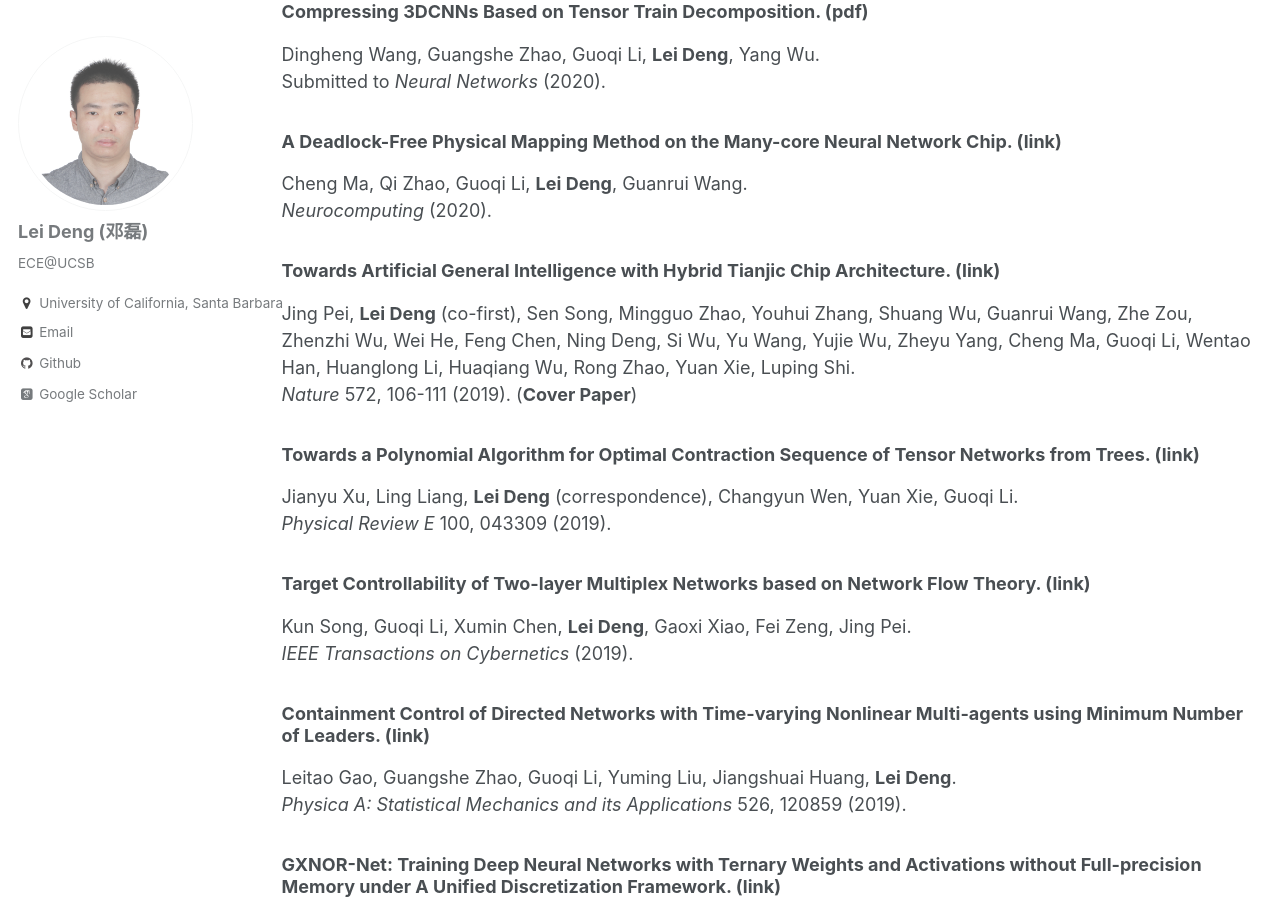
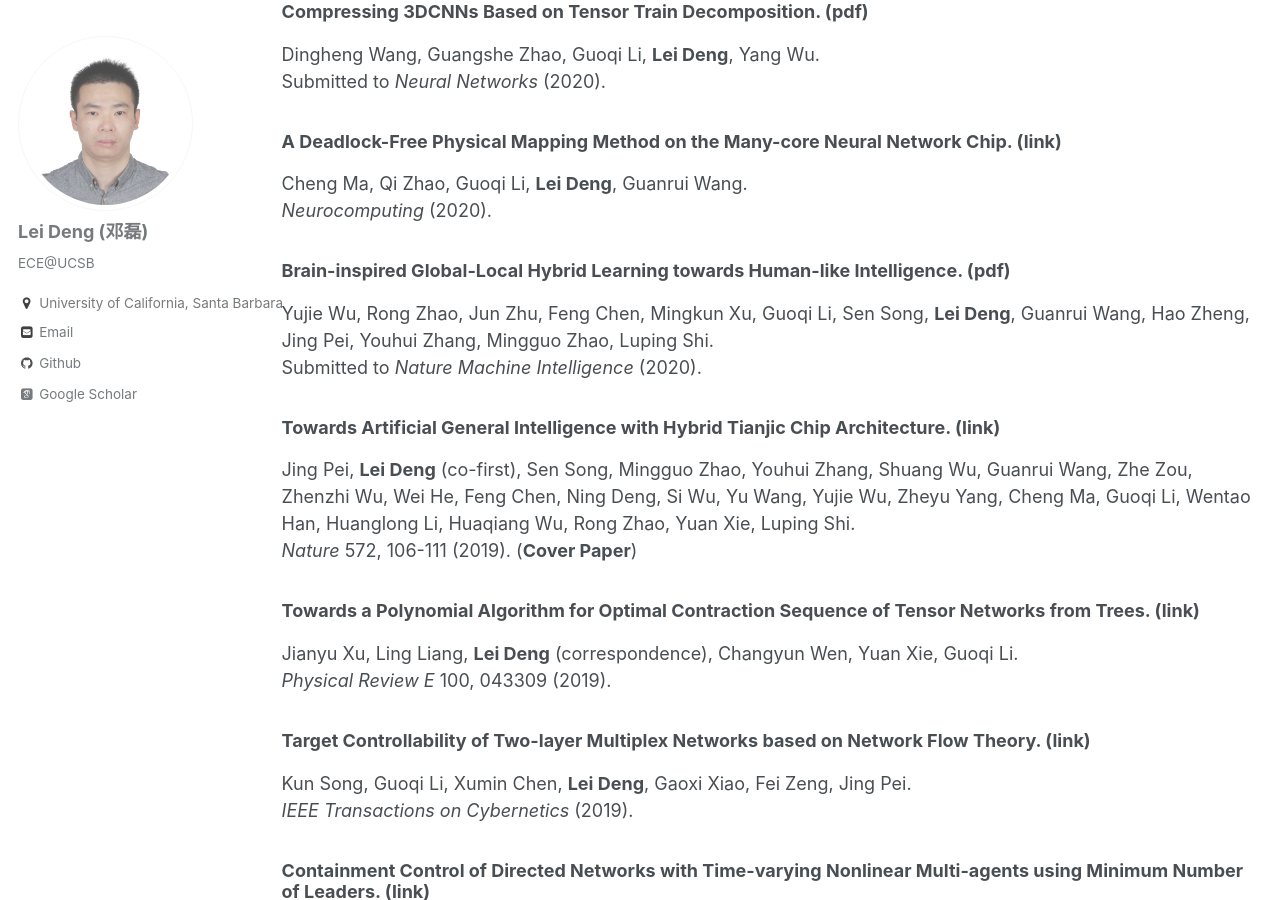
Before and after one commit to dllfei/dllfei.github.io, a Jekyll site: the page built from _pages/publications.md, in a window 1280 px wide and 900 px high, scrolled down 2161 px. Built offline with Jekyll 4.4.1, drawn with Linux system fonts in a browser that asks for light colours; some web fonts are replaced.

Commit message:
Update publications.md

```diff
--- a/_pages/publications.md
+++ b/_pages/publications.md
@@ -71,6 +71,10 @@ Submitted to *Neural Networks* (2020).
 ### A Deadlock-Free Physical Mapping Method on the Many-core Neural Network Chip. ([link](https://www.sciencedirect.com/science/article/abs/pii/S0925231220304653)) <br />
 Cheng Ma, Qi Zhao, Guoqi Li, **Lei Deng**, Guanrui Wang. <br />
 *Neurocomputing* (2020).
+
+### Brain-inspired Global-Local Hybrid Learning towards Human-like Intelligence. ([pdf](https://arxiv.org/ftp/arxiv/papers/2006/2006.03226.pdf)) <br />
+Yujie Wu, Rong Zhao, Jun Zhu, Feng Chen, Mingkun Xu, Guoqi Li, Sen Song, **Lei Deng**, Guanrui Wang, Hao Zheng, Jing Pei, Youhui Zhang, Mingguo Zhao, Luping Shi. <br />
+Submitted to *Nature Machine Intelligence* (2020).
 
 ### Towards Artificial General Intelligence with Hybrid Tianjic Chip Architecture. ([link](https://www.nature.com/articles/s41586-019-1424-8)) <br />
 Jing Pei, **Lei Deng** (co-first), Sen Song, Mingguo Zhao, Youhui Zhang, Shuang Wu, Guanrui Wang, Zhe Zou, Zhenzhi Wu, Wei He, Feng Chen, Ning Deng, Si Wu, Yu Wang, Yujie Wu, Zheyu Yang, Cheng Ma, Guoqi Li, Wentao Han, Huanglong Li, Huaqiang Wu, Rong Zhao, Yuan Xie, Luping Shi. <br />
```
